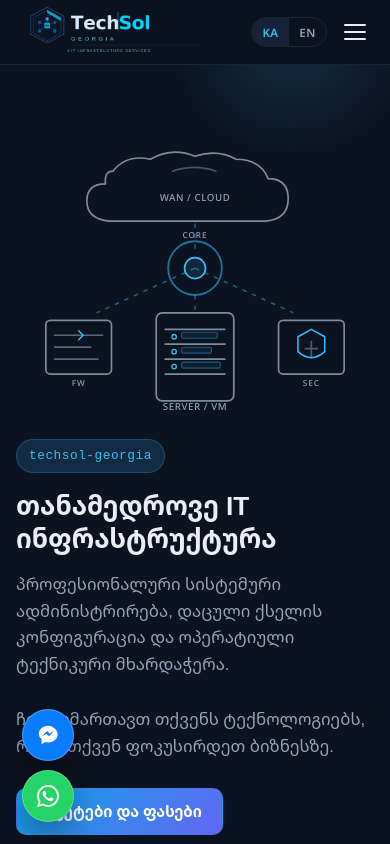
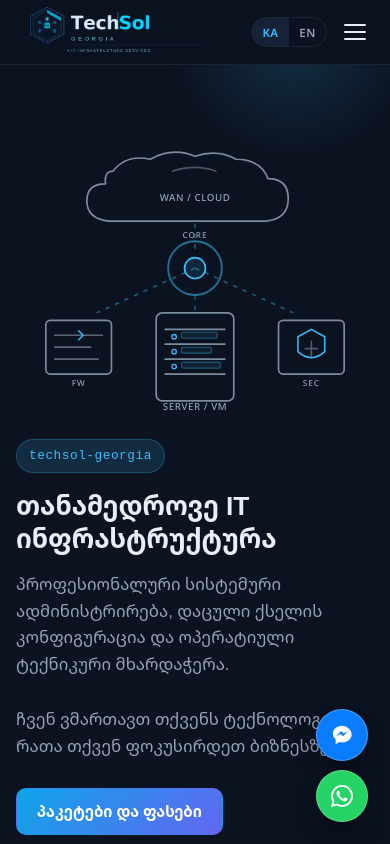
Before and after one commit to zaza-jurkhadze/IT-services-project, a Next.js app in the folder next-site/: page / in a window 390 px wide. Shown: the top 844 px of the page. Built offline with nearby package versions, Linux system fonts and the light colour scheme.

Commit message:
IT services project

```diff
--- a/next-site/app/globals.css
+++ b/next-site/app/globals.css
@@ -1093,11 +1093,10 @@
   color: var(--muted);
 }
 
-/* Floating chat: safe-area + JS-driven --fab-* gaps for Visual Viewport (Messenger / WhatsApp IAB) */
+/* Floating chat: bottom-right + safe-area + Visual Viewport gaps (in-app browsers) */
 .floating-chat {
   --fab-layout-gap-right: 0px;
   --fab-layout-gap-bottom: 0px;
-  --fab-layout-gap-left: 0px;
   position: fixed;
   z-index: 130;
   display: flex;
@@ -1113,21 +1112,14 @@
   box-sizing: border-box;
 }
 
-/* Narrow viewports: anchor left — many in-app WebViews clip the right edge */
 @media (max-width: 768px) {
   .floating-chat {
-    right: auto;
-    left: calc(
-      1.35rem + env(safe-area-inset-left, 0px) + var(--fab-layout-gap-left)
+    right: calc(
+      1.35rem + env(safe-area-inset-right, 0px) + var(--fab-layout-gap-right)
     );
     bottom: calc(
       1.35rem + env(safe-area-inset-bottom, 0px) + var(--fab-layout-gap-bottom)
     );
-  }
-
-  .floating-chat-link {
-    width: 3rem;
-    height: 3rem;
   }
 }
 
--- a/next-site/components/FloatingChatButtons.jsx
+++ b/next-site/components/FloatingChatButtons.jsx
@@ -31,17 +31,14 @@
   if (!vv) {
     el.style.setProperty("--fab-layout-gap-right", "0px");
     el.style.setProperty("--fab-layout-gap-bottom", "0px");
-    el.style.setProperty("--fab-layout-gap-left", "0px");
     return;
   }
   const iw = window.innerWidth;
   const ih = window.innerHeight;
   const gapRight = Math.max(0, Math.round(iw - vv.offsetLeft - vv.width));
   const gapBottom = Math.max(0, Math.round(ih - vv.offsetTop - vv.height));
-  const gapLeft = Math.max(0, Math.round(vv.offsetLeft));
   el.style.setProperty("--fab-layout-gap-right", `${gapRight}px`);
   el.style.setProperty("--fab-layout-gap-bottom", `${gapBottom}px`);
-  el.style.setProperty("--fab-layout-gap-left", `${gapLeft}px`);
 }
 
 export function FloatingChatButtons() {
```
